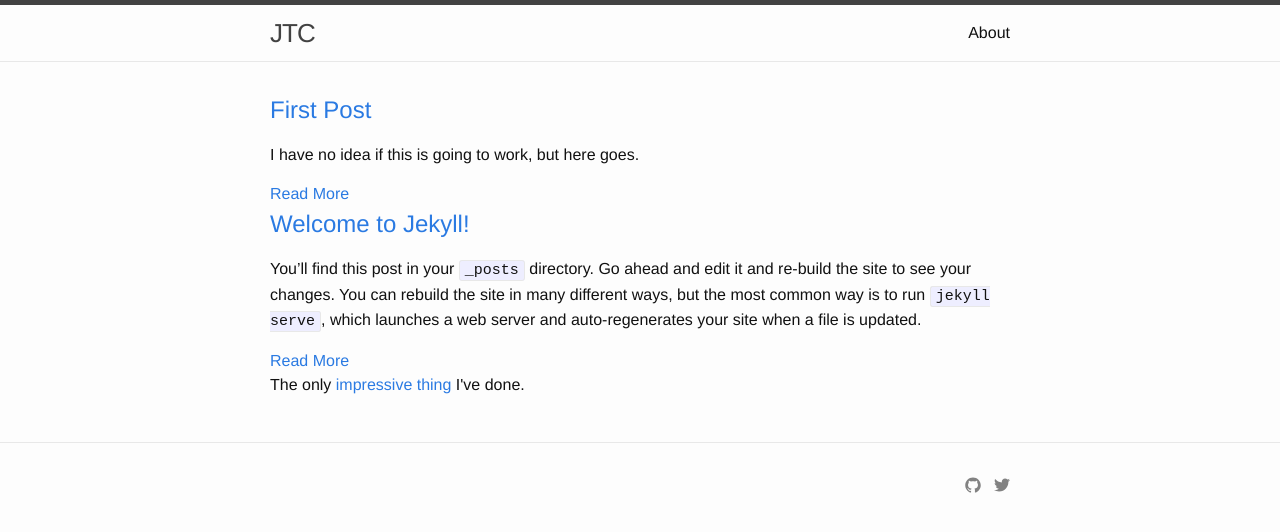
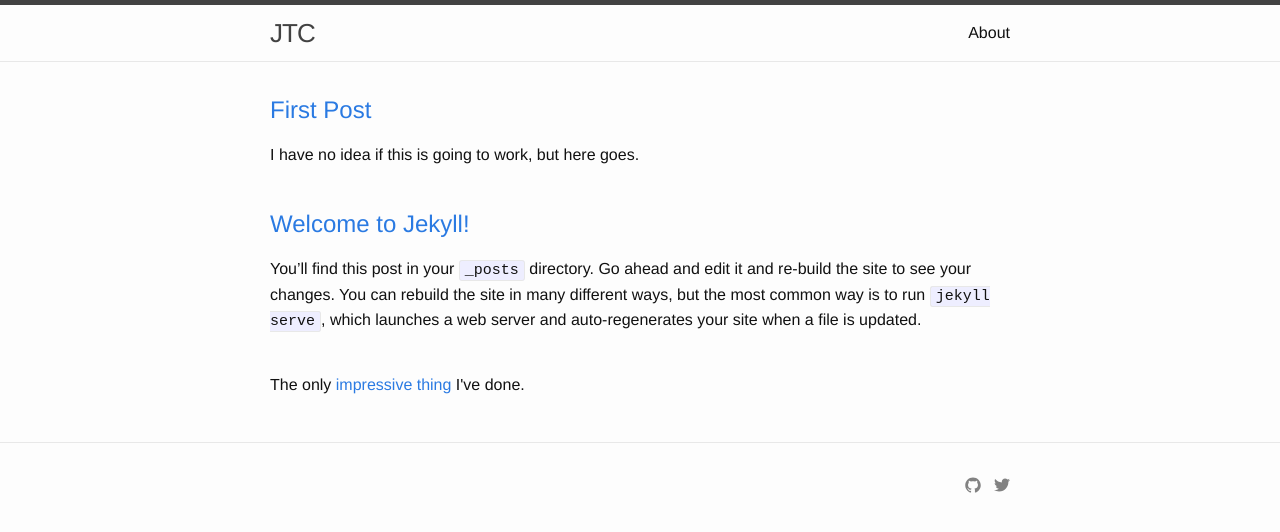
Before and after one commit to reubenmc/jtcohen6.github.io, a Jekyll site: the page built from index.html, in a window 1280 px wide. Shown: the top 532 px of the page. Built offline with Jekyll 4.4.1, drawn with Linux system fonts in a browser that asks for light colours.

Commit message:
progress.51

```diff
--- a/index.html
+++ b/index.html
@@ -11,8 +11,7 @@
       <div class="entry">
         {{ post.excerpt }}
       </div>
-
-      <a href="{{ site.baseurl }}{{ post.url }}" class="read-more">Read More</a>
+      <div>&nbsp;</div>
     </article>
   {% endfor %}
 </div>
```
